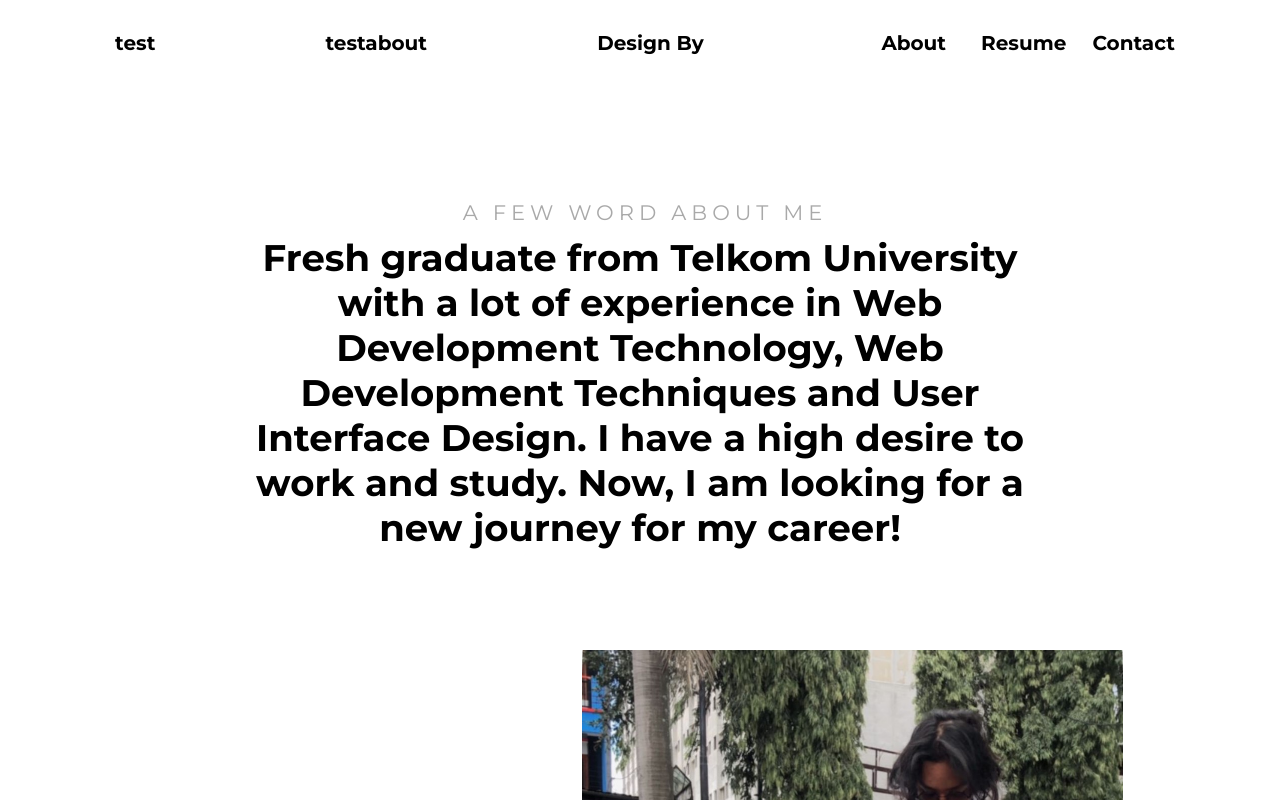
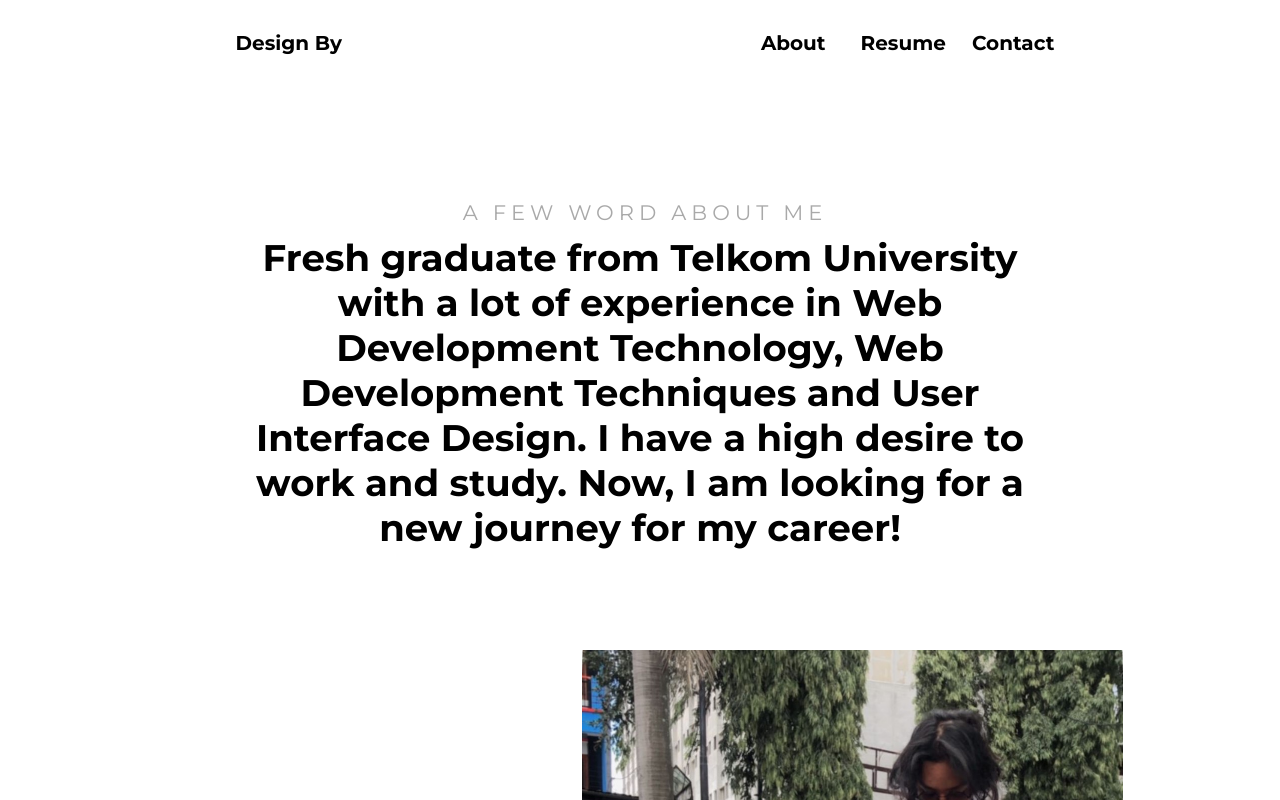
Before and after one commit to Calvin-dph/Profile, a React (Vite) app: page /about in a window 1280 px wide. Shown: the top 800 px of the page. Built offline with nearby package versions, Linux system fonts and the light colour scheme.

Commit message:
clearlink

```diff
--- a/src/Components/Navbar/Navbar.jsx
+++ b/src/Components/Navbar/Navbar.jsx
@@ -1,13 +1,10 @@
 import GsapMagnetic from '../GsapMagnetic'
 import React from 'react';
-import { NavLink } from 'react-router-dom';
 
 
 function Navbar() {
   return (
     <div className="navbar">
-      <NavLink to="/">test</NavLink>
-      <NavLink to="/about">testabout</NavLink>
       <a href="/"><span className="design-by">Design By </span></a>
       <div className="nav-list">
         <GsapMagnetic>
--- a/src/Components/Navbar/NavbarCT.jsx
+++ b/src/Components/Navbar/NavbarCT.jsx
@@ -5,21 +5,21 @@ import React from 'react';
 function Navbar() {
   return (
     <div className="navbarct">
-      <Link to='/'><span className="design-by">Design By </span></Link>
+      <a href="/"><span className="design-by">Design By </span></a>
       <div className="nav-list">
         <GsapMagnetic>
           <div className="magnetnav">
-            <span><Link to='about'>About</Link></span>
+            <span><a href="/about">About</a></span>
           </div>
         </GsapMagnetic>
         <GsapMagnetic>
           <div className="magnetnav">
-            <span><Link to='project'>Resume</Link></span>
+            <span><a href="/project">Resume</a></span>
           </div>
         </GsapMagnetic>
         <GsapMagnetic>
           <div className="magnetnav">
-            <span><Link to='contact'>Contact</Link></span>
+            <span><a href="/contact">Contact</a></span>
           </div>
         </GsapMagnetic>
       </div>
```
